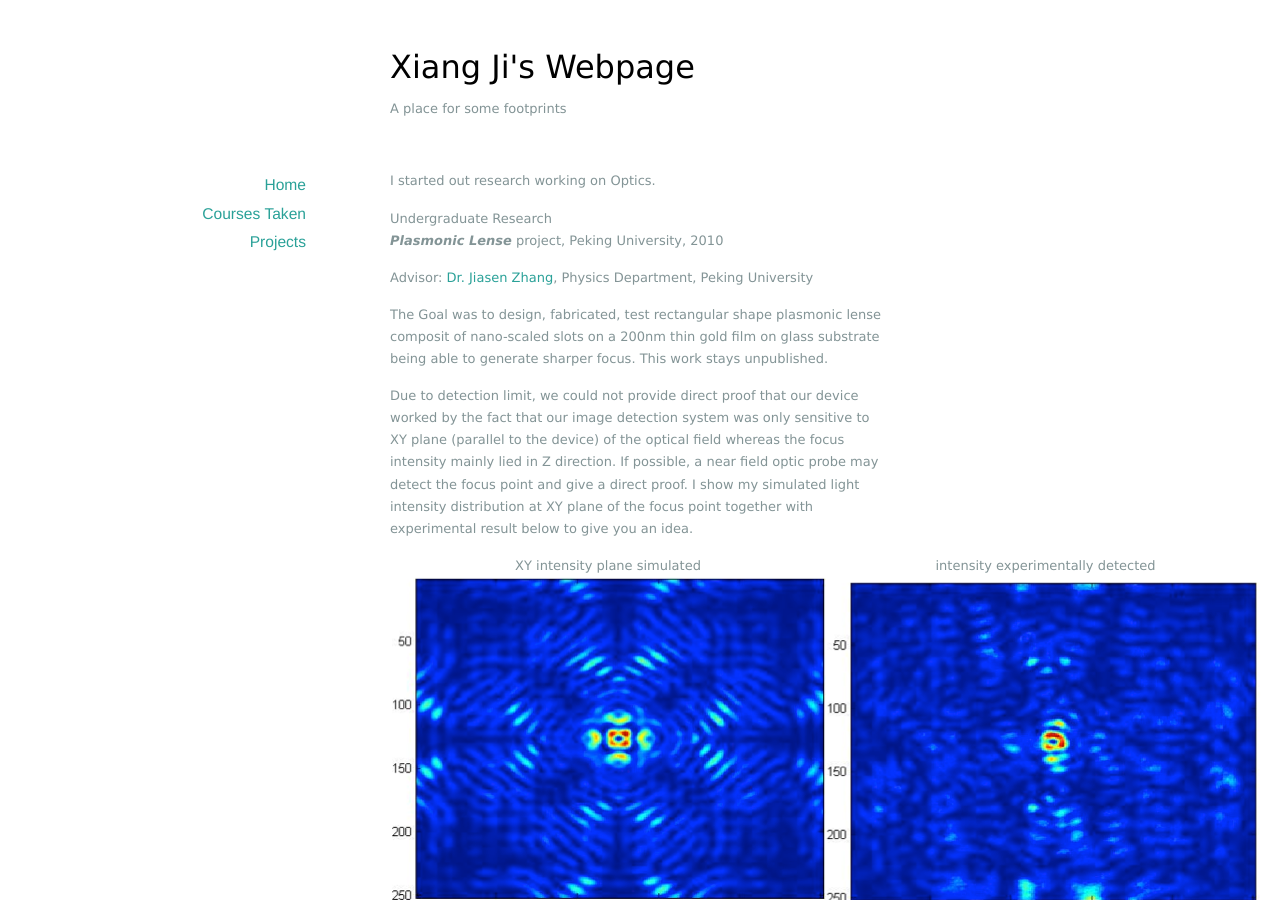
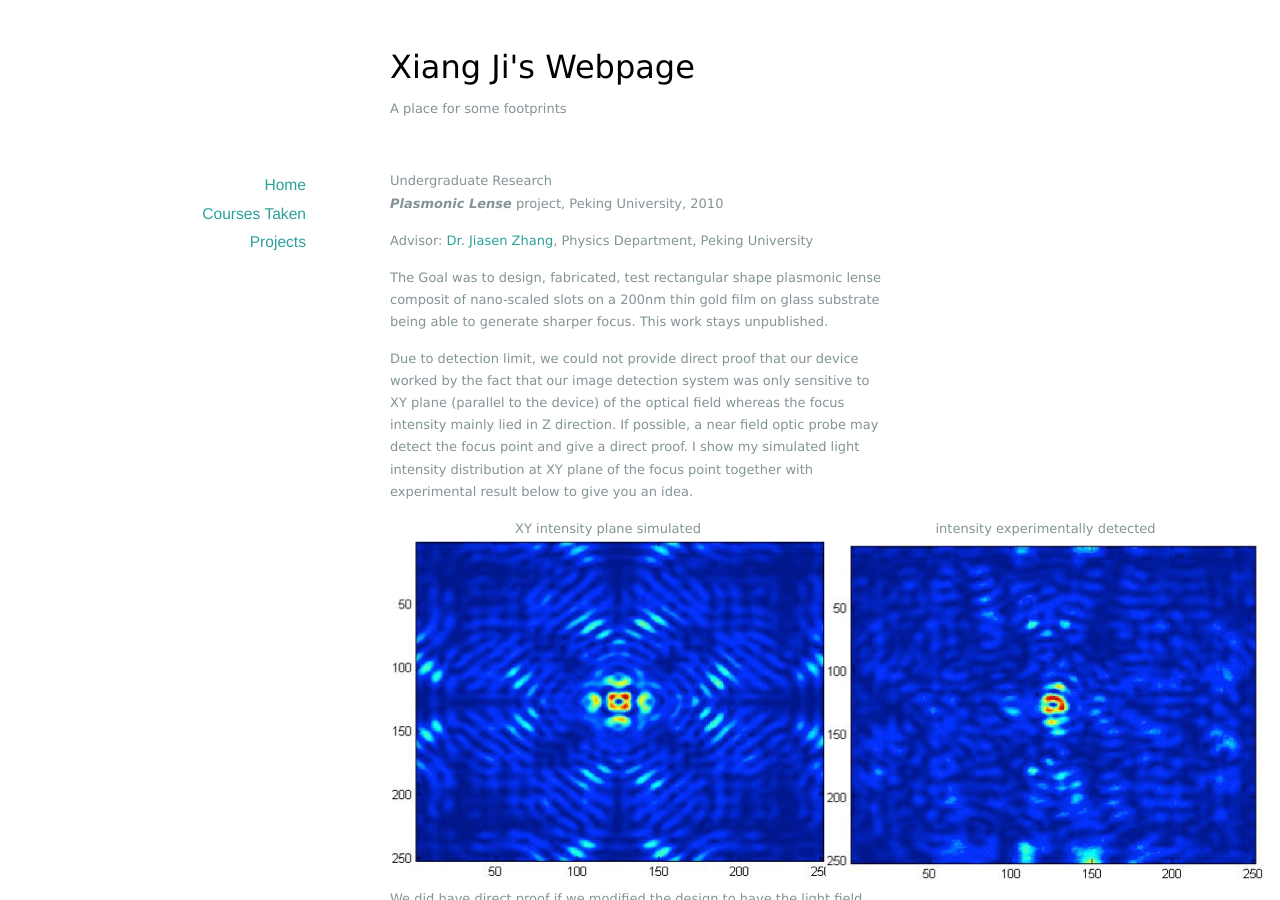
Before and after one commit to xiang-ji-ncsu/xiang-ji-ncsu.github.io, a Jekyll site: the page built from Publication/index.markdown, in a window 1280 px wide and 900 px high. Built offline with Jekyll 4.4.1, drawn with Linux system fonts in a browser that asks for light colours; nearby versions of some CDN libraries.

Commit message:
delete one sentence

```diff
--- a/Publication/index.markdown
+++ b/Publication/index.markdown
@@ -2,8 +2,6 @@
 layout: default
 title: Research Projects
 ---
-
-I started out research working on Optics.
 
 ####Undergraduate Research
 
```
